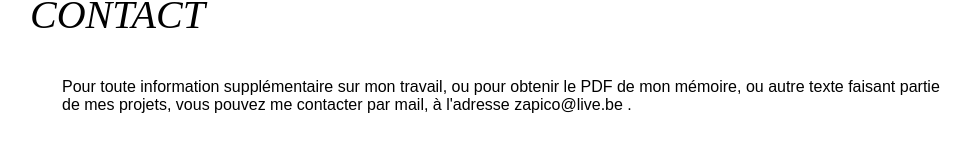
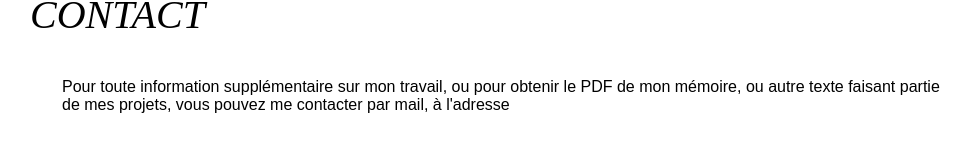
Before and after one commit to zazizapicov/portfolioZazieZapicoVasquez, a plain HTML site: page index.html in a window 1280 px wide. Shown: the part 8446-8614 px from the top of the page, without its empty margins (162-1141 px from the left). Drawn offline with Linux system fonts and the light colour scheme; a web font is replaced by a local one.

Commit message:
Update index.html

```diff
--- a/index.html
+++ b/index.html
@@ -1056,7 +1056,7 @@
 </section>
 			<section id="contact">
 				<h2>Contact</h2>
-				<p class="pcontact">Pour toute information supplémentaire sur mon travail, ou pour obtenir le PDF de mon mémoire, ou autre texte faisant partie de mes projets, vous pouvez me contacter par mail, à l'adresse zapico@live.be .</p>
+				<p class="pcontact">Pour toute information supplémentaire sur mon travail, ou pour obtenir le PDF de mon mémoire, ou autre texte faisant partie de mes projets, vous pouvez me contacter par mail, à l'adresse </p>
 			</section>
 			<a class="retourtoutenhaut" href="#nav">Retour tout en haut</a>
 		</main>
```
